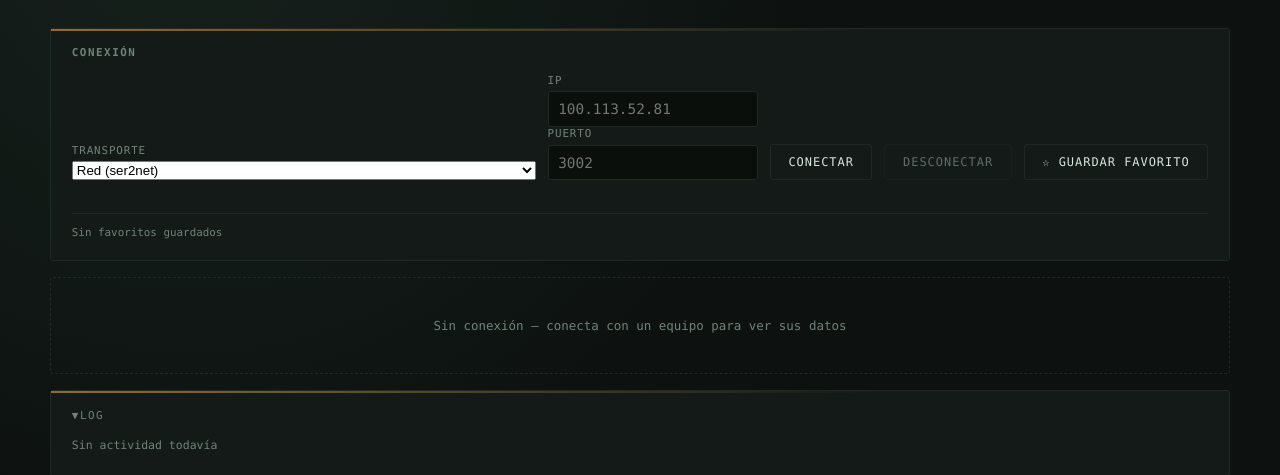
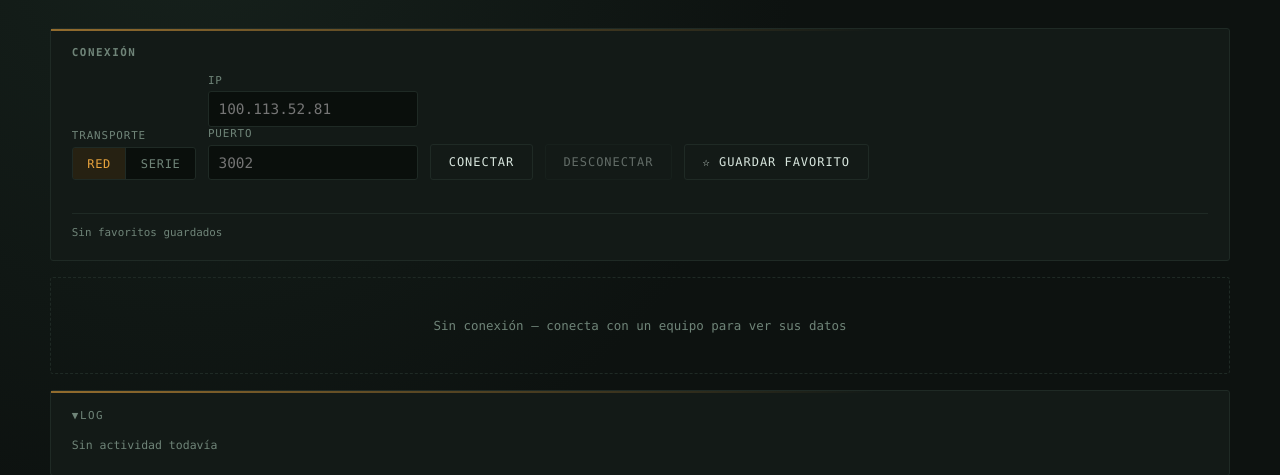
Before and after one commit to EmilioAL-Git/supCE-Web, a Python web app: template app/templates/index.html in a window 1280 px wide. Shown: the part 85-560 px from the top of the page. Run offline with Jinja, Linux system fonts and the light colour scheme; the template is opened without the code that fills it, so the values that code supplies are empty.

Commit message:
Sustituye el <select> de transporte por un toggle propio del tema
El <select> nativo usaba el chrome del navegador y rompía la estética
oscura/mono del resto de la consola. Ahora es un grupo de dos botones
(Red/Serie) con el mismo estilo que el resto de controles.

Co-Authored-By: Claude Sonnet 5 <noreply@anthropic.com>

```diff
--- a/app/templates/index.html
+++ b/app/templates/index.html
@@ -282,6 +282,31 @@
     flex:1 1 220px;
   }
   .conn-field-port{flex:0 1 110px;}
+  .conn-field-transport{flex:0 1 auto;}
+  .toggle-group{
+    display:flex;
+    border:1px solid var(--panel-edge);
+    border-radius:3px;
+    background:#0a0f0c;
+    overflow:hidden;
+  }
+  .toggle-opt{
+    font-family:var(--mono);
+    font-size:0.75rem;
+    letter-spacing:0.06em;
+    text-transform:uppercase;
+    padding:0.55rem 0.9rem;
+    background:transparent;
+    border:none;
+    border-radius:0;
+    color:var(--text-dim);
+    cursor:pointer;
+    transition:all .15s ease;
+  }
+  .toggle-opt + .toggle-opt{border-left:1px solid var(--panel-edge);}
+  .toggle-opt:hover{color:var(--amber);}
+  .toggle-opt.active{background:rgba(232,163,61,0.12); color:var(--amber);}
+  .toggle-opt:disabled{opacity:0.4; cursor:default;}
   .conn-field input{
     font-family:var(--mono);
     font-size:0.9rem;
@@ -410,12 +435,12 @@
   <div class="panel" style="margin-bottom:1rem;">
     <h2>Conexión</h2>
     <div class="conn-row">
-      <label class="conn-field">
+      <label class="conn-field conn-field-transport">
         <span>Transporte</span>
-        <select id="conn-transport">
-          <option value="tcp">Red (ser2net)</option>
-          <option value="serial">Serie directo (mismo equipo)</option>
-        </select>
+        <div class="toggle-group" id="conn-transport">
+          <button type="button" class="toggle-opt active" data-transport="tcp">Red</button>
+          <button type="button" class="toggle-opt" data-transport="serial">Serie</button>
+        </div>
       </label>
       <span id="tcp-fields">
         <label class="conn-field">
@@ -590,6 +615,17 @@ function describeAck(rawHex) {
 let defaultsLoaded = false;
 let inFlightAction = false;
 
+function getTransport() {
+  return document.querySelector('#conn-transport .toggle-opt.active').dataset.transport;
+}
+
+function setTransport(value) {
+  document.querySelectorAll('#conn-transport .toggle-opt').forEach(btn => {
+    btn.classList.toggle('active', btn.dataset.transport === value);
+  });
+  updateTransportFields();
+}
+
 function addLog(msg) {
   const box = document.getElementById('log-box');
   const empty = box.querySelector('.log-empty');
@@ -609,7 +645,7 @@ function addLog(msg) {
 function setConnUiState(connecting, connected) {
   document.getElementById('btn-connect').disabled = connecting || connected;
   document.getElementById('btn-disconnect').disabled = connecting || !connected;
-  document.getElementById('conn-transport').disabled = connecting || connected;
+  document.querySelectorAll('#conn-transport .toggle-opt').forEach(btn => btn.disabled = connecting || connected);
   document.getElementById('conn-host').disabled = connecting || connected;
   document.getElementById('conn-port').disabled = connecting || connected;
   document.getElementById('conn-device').disabled = connecting || connected;
@@ -625,12 +661,14 @@ function setConnUiState(connecting, connected) {
 }
 
 function updateTransportFields() {
-  const isSerial = document.getElementById('conn-transport').value === 'serial';
+  const isSerial = getTransport() === 'serial';
   document.getElementById('tcp-fields').classList.toggle('hidden', isSerial);
   document.getElementById('serial-fields').classList.toggle('hidden', !isSerial);
   document.getElementById('serial-note').style.display = isSerial ? '' : 'none';
 }
-document.getElementById('conn-transport').addEventListener('change', updateTransportFields);
+document.querySelectorAll('#conn-transport .toggle-opt').forEach(btn => {
+  btn.addEventListener('click', () => setTransport(btn.dataset.transport));
+});
 updateTransportFields();
 
 function setAlarmLed(ledId, rowId, isAlarm) {
@@ -653,8 +691,7 @@ async function poll() {
       if (!portInput.value) portInput.value = data.port || data.default_port || '';
       if (!deviceInput.value) deviceInput.value = data.device || data.default_device || '';
       if (data.transport) {
-        document.getElementById('conn-transport').value = data.transport;
-        updateTransportFields();
+        setTransport(data.transport);
       }
       defaultsLoaded = true;
     }
@@ -765,8 +802,7 @@ function renderFavs() {
 }
 
 function connectToFav(fav) {
-  document.getElementById('conn-transport').value = fav.transport || 'tcp';
-  updateTransportFields();
+  setTransport(fav.transport || 'tcp');
   document.getElementById('conn-host').value = fav.host || '';
   document.getElementById('conn-port').value = fav.port || '';
   document.getElementById('conn-device').value = fav.device || '';
@@ -775,7 +811,7 @@ function connectToFav(fav) {
 
 document.getElementById('btn-fav-add').addEventListener('click', () => {
   const toast = document.getElementById('conn-toast');
-  const transport = document.getElementById('conn-transport').value;
+  const transport = getTransport();
   const host = document.getElementById('conn-host').value.trim();
   const port = parseInt(document.getElementById('conn-port').value, 10);
   const device = document.getElementById('conn-device').value.trim();
@@ -807,7 +843,7 @@ renderFavs();
 
 document.getElementById('btn-connect').addEventListener('click', async () => {
   const toast = document.getElementById('conn-toast');
-  const transport = document.getElementById('conn-transport').value;
+  const transport = getTransport();
   const host = document.getElementById('conn-host').value.trim();
   const port = parseInt(document.getElementById('conn-port').value, 10);
   const device = document.getElementById('conn-device').value.trim();
```
